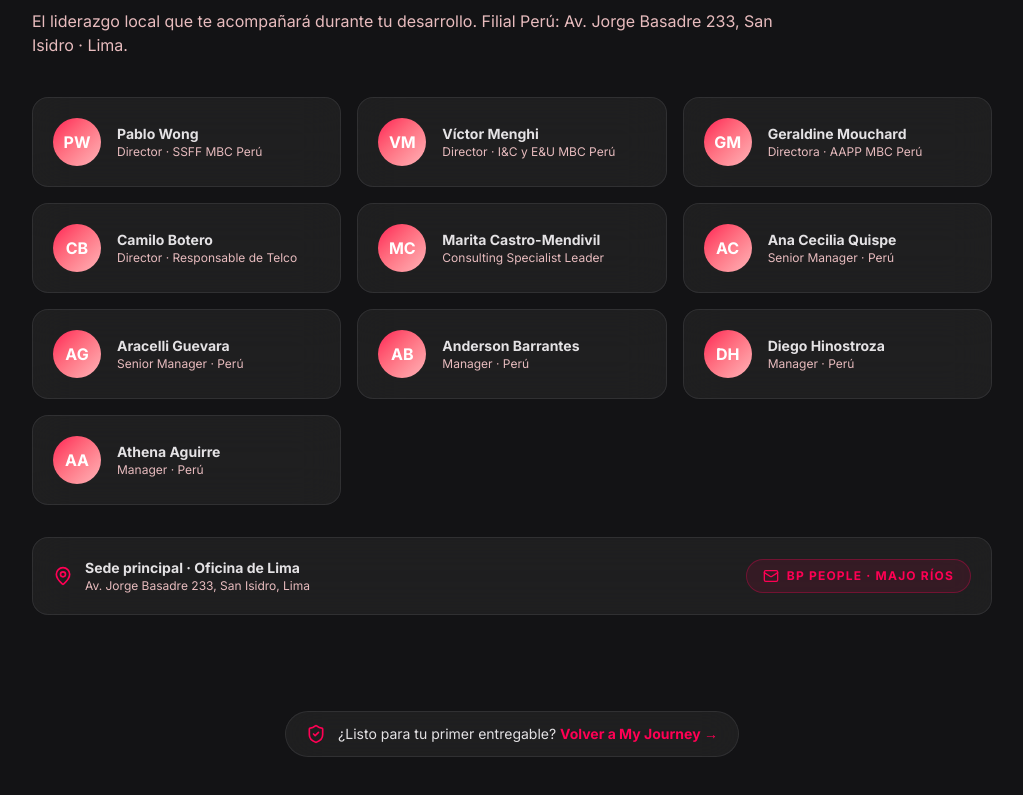
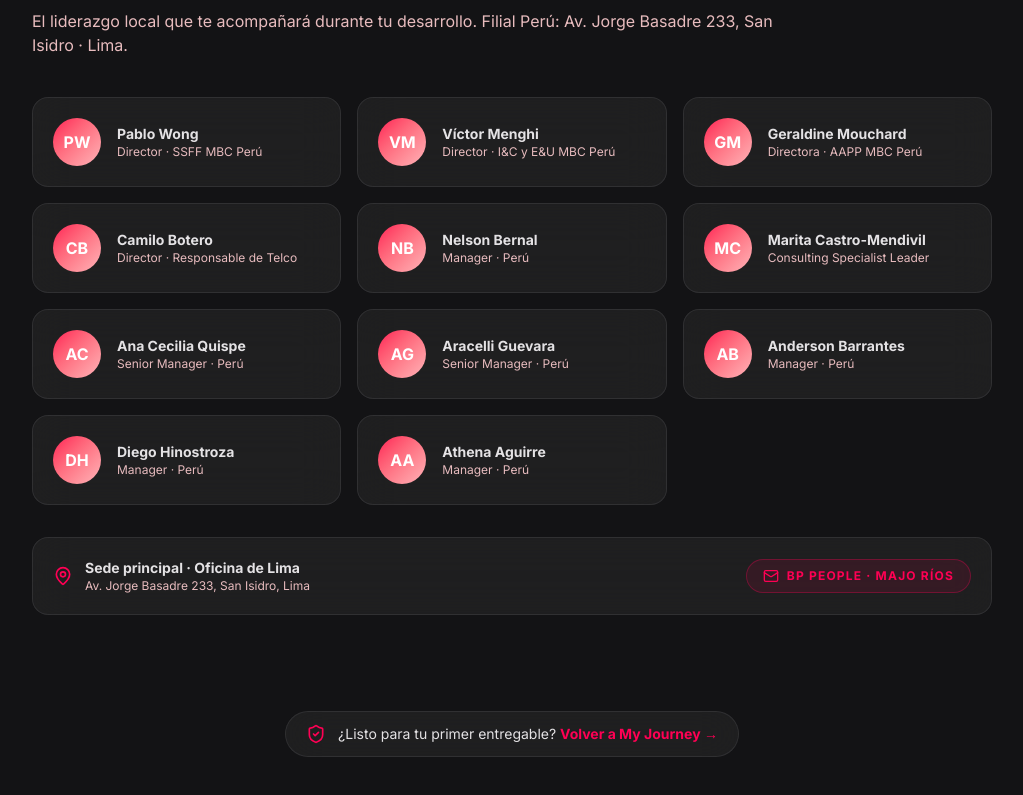
Before and after one commit to nelson2206/mbc-onboarding, a Next.js app: page /cultura in a window 1280 px wide. Shown: the part 4099-4894 px from the top of the page, without its empty margins (256-1279 px from the left). Built offline with nearby package versions, Linux system fonts and the light colour scheme; no server answers.

Commit message:
chore(cultura): añadir Nelson Bernal (Manager Perú) al equipo MBC

```diff
--- a/src/app/(app)/cultura/page.tsx
+++ b/src/app/(app)/cultura/page.tsx
@@ -209,6 +209,7 @@
   { nombre: "Víctor Menghi", rol: "Director", area: "I&C y E&U MBC Perú" },
   { nombre: "Geraldine Mouchard", rol: "Directora", area: "AAPP MBC Perú" },
   { nombre: "Camilo Botero", rol: "Director", area: "Responsable de Telco" },
+  { nombre: "Nelson Bernal", rol: "Manager", area: "Perú" },
   { nombre: "Marita Castro-Mendivil", rol: "Consulting Specialist Leader" },
   { nombre: "Ana Cecilia Quispe", rol: "Senior Manager", area: "Perú" },
   { nombre: "Aracelli Guevara", rol: "Senior Manager", area: "Perú" },
```
